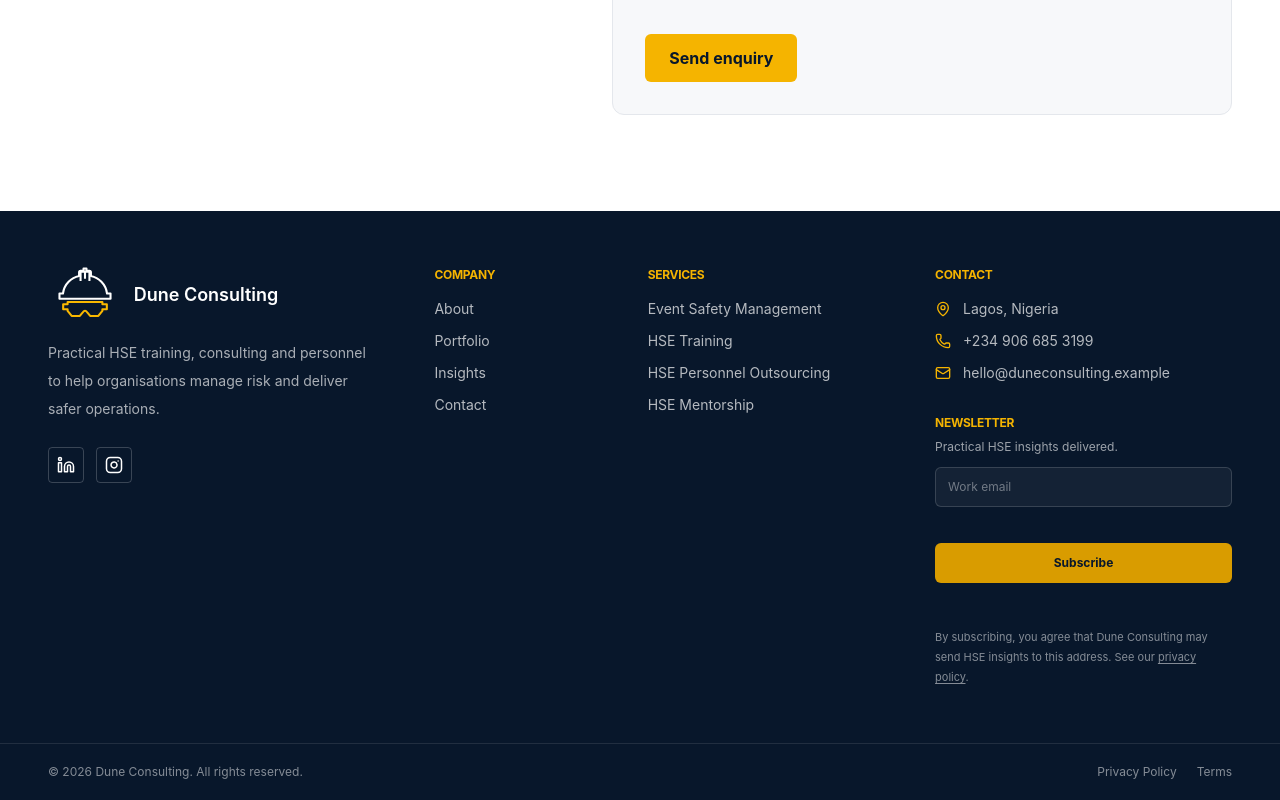
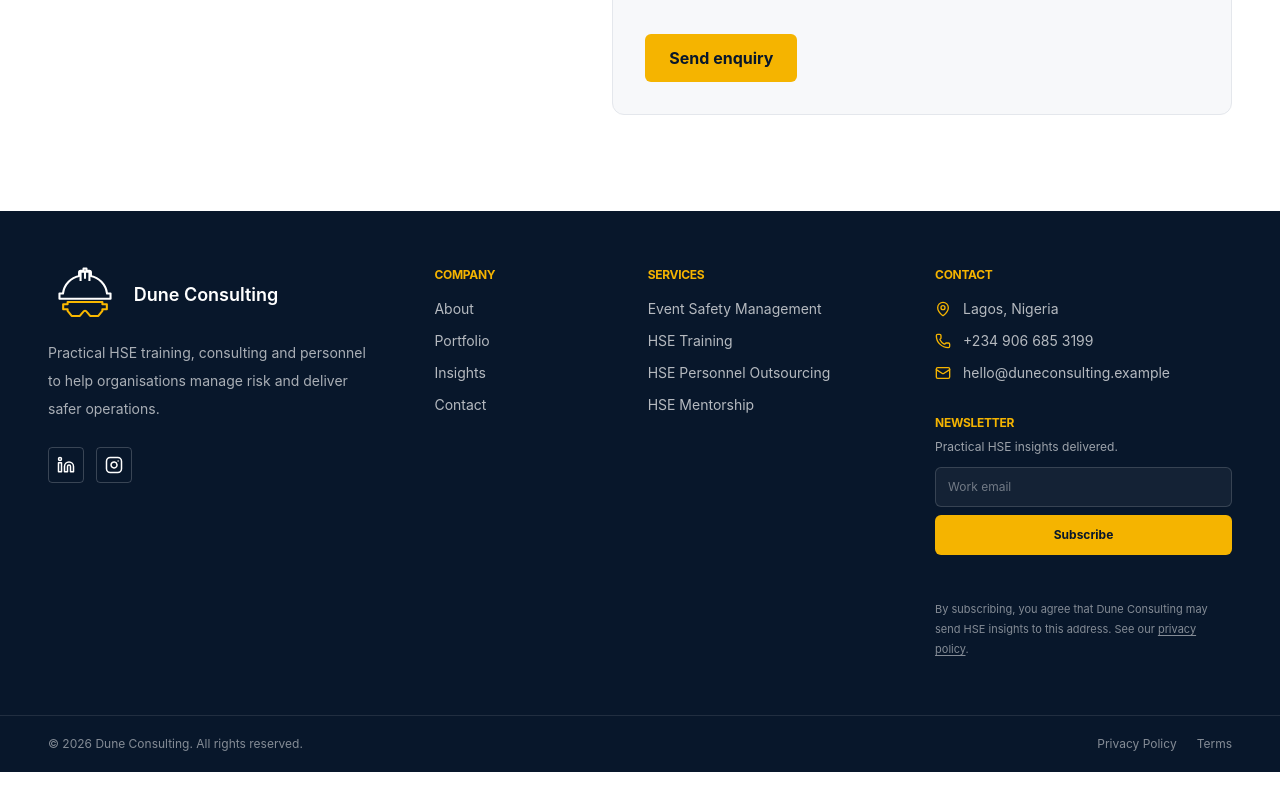
Before and after one commit to Wilberry/Dune-Consulting, a Next.js app: page /contact in a window 1280 px wide. Shown: the part 1520-2320 px from the top of the page. After the commit the page ends 2292 px from the top, so only its background shows below. Built offline with nearby package versions, Linux system fonts and the light colour scheme; no server answers.

Commit message:
refactor(newsletter): remove Cloudflare widget and retain invisible checks

```diff
--- a/components/forms/newsletter-signup-form.tsx
+++ b/components/forms/newsletter-signup-form.tsx
@@ -2,10 +2,6 @@
 
 import { type FormEvent, useState } from "react";
 import Link from "next/link";
-import {
-  TurnstileWidget,
-  turnstileClientEnabled,
-} from "@/components/forms/turnstile-widget";
 
 type SubmissionState = {
   kind: "idle" | "success" | "error";
@@ -16,8 +12,6 @@ export function NewsletterSignupForm() {
   const [email, setEmail] = useState("");
   const [website, setWebsite] = useState("");
   const [startedAt, setStartedAt] = useState(() => Date.now());
-  const [turnstileToken, setTurnstileToken] = useState("");
-  const [turnstileReset, setTurnstileReset] = useState(0);
   const [submitting, setSubmitting] = useState(false);
   const [submission, setSubmission] = useState<SubmissionState>({
     kind: "idle",
@@ -38,7 +32,6 @@ export function NewsletterSignupForm() {
           email,
           website,
           formStartedAt: startedAt,
-          turnstileToken,
         }),
       });
       const result = (await response.json()) as {
@@ -60,10 +53,6 @@ export function NewsletterSignupForm() {
       });
     } finally {
       setSubmitting(false);
-      if (turnstileClientEnabled) {
-        setTurnstileToken("");
-        setTurnstileReset((value) => value + 1);
-      }
     }
   }
 
@@ -96,16 +85,9 @@ export function NewsletterSignupForm() {
           className="focus:border-amber min-h-10 rounded-md border border-white/15 bg-white/5 px-3 text-xs text-white transition placeholder:text-white/40 focus:outline-none disabled:opacity-60"
         />
 
-        <TurnstileWidget
-          action="newsletter"
-          onToken={setTurnstileToken}
-          resetSignal={turnstileReset}
-          theme="dark"
-        />
-
         <button
           type="submit"
-          disabled={submitting || (turnstileClientEnabled && !turnstileToken)}
+          disabled={submitting}
           className="bg-amber text-deep-navy hover:bg-amber-hover disabled:bg-amber-hover min-h-10 rounded-md px-3 text-xs font-bold transition disabled:cursor-wait"
         >
           {submitting ? "Subscribing…" : "Subscribe"}
```
